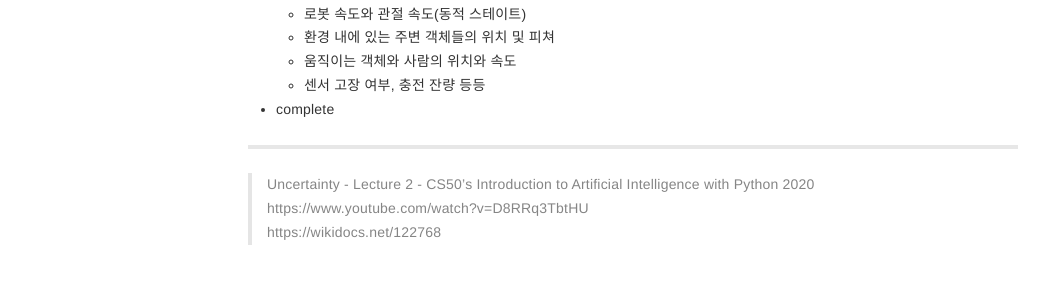
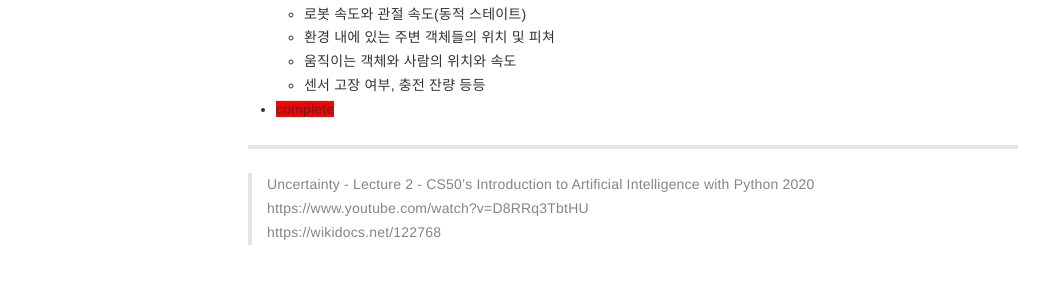
Before and after one commit to contravia-cloud/TechnicalBlog, a Jekyll site: the page built from _posts/2022-04-06-Probabilistic_robotics.md, in a window 1280 px wide. Shown: the part 2421-2702 px from the top of the page, without its empty margins (7-1056 px from the left). Built offline with Jekyll 4.4.1, drawn with Linux system fonts in a browser that asks for light colours; our own code applies the rules of GitHub Pages for plain Markdown files.

Commit message:
Update 2022-04-06-Probabilistic_robotics.md

```diff
--- a/_posts/2022-04-06-Probabilistic_robotics.md
+++ b/_posts/2022-04-06-Probabilistic_robotics.md
@@ -57,7 +57,7 @@ date: 2022-04-06
     - 환경 내에 있는 주변 객체들의 위치 및 피쳐
     - 움직이는 객체와 사람의 위치와 속도
     - 센서 고장 여부, 충전 잔량 등등
-  - <span style="backgroud-color:red">complete</span>
+  - <span style="background-color:red">complete</span>
 
 
 
```
